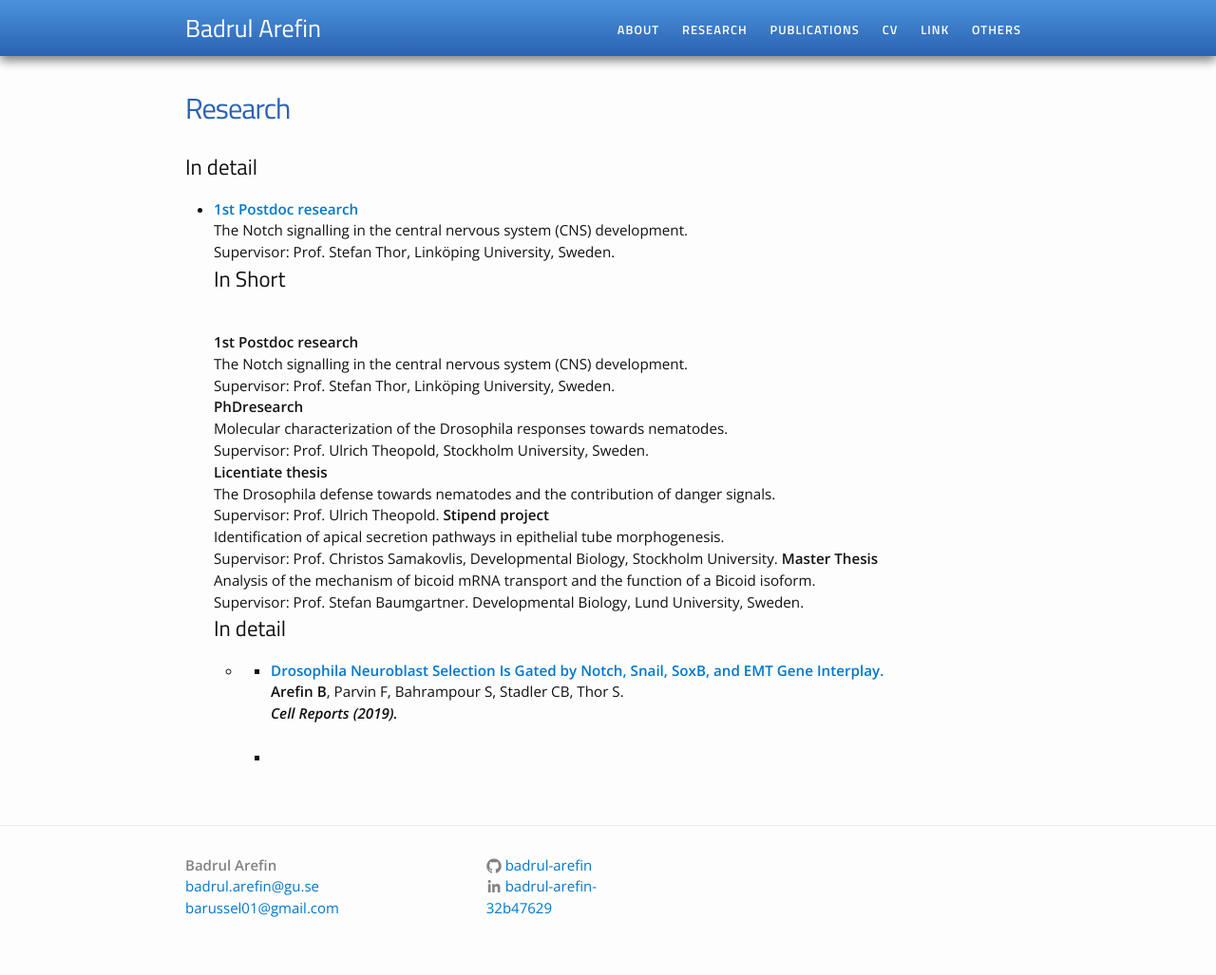
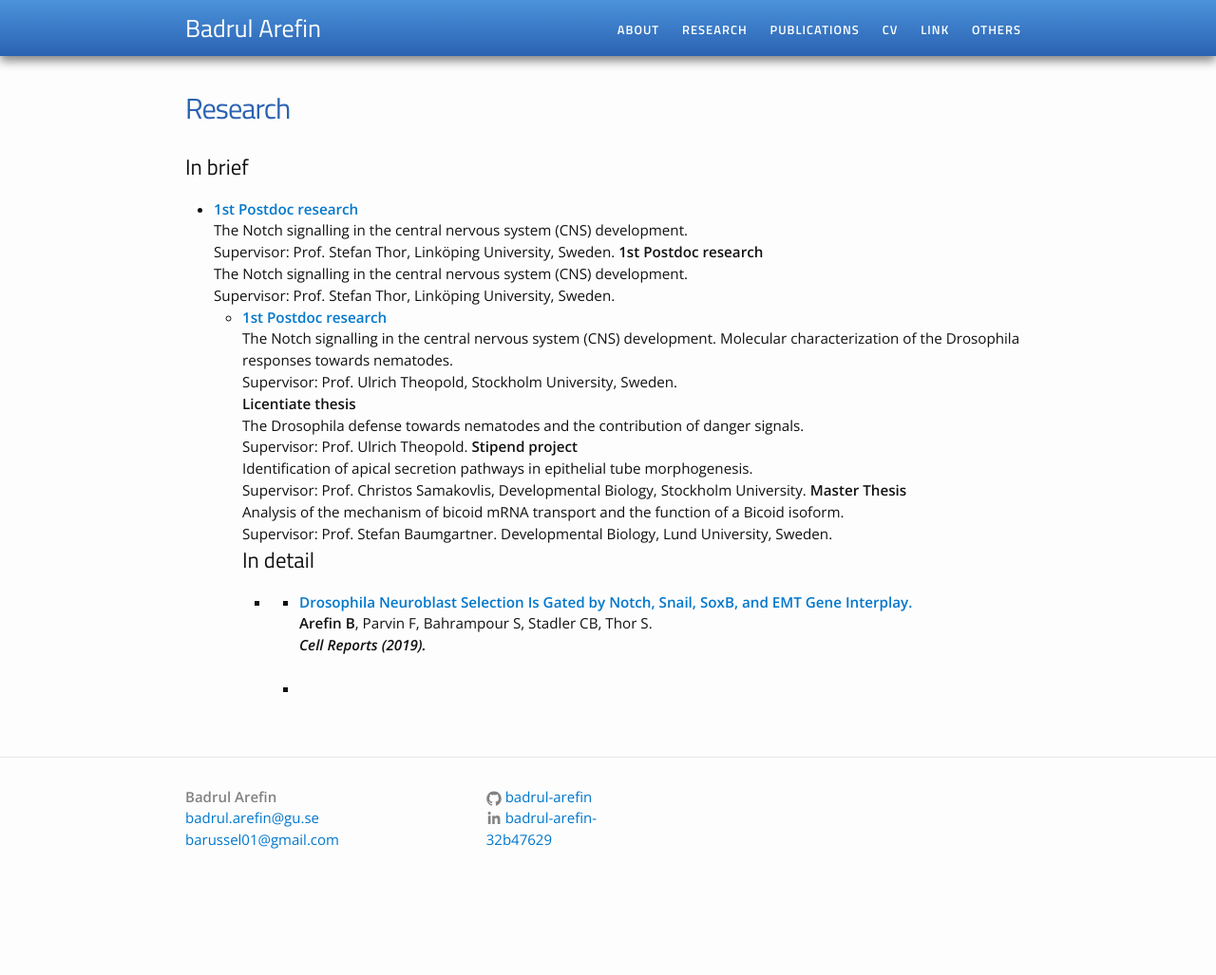
Before and after one commit to Badrul-Arefin/badrul-arefin.github.io, a Jekyll site: the page built from research.md, in a window 1280 px wide. Shown: the whole page at 95% size. Built offline with Jekyll 4.4.1, drawn with Linux system fonts in a browser that asks for light colours; after the commit the page ends 955 px from its top, so only the background shows below that.

Commit message:
Update research.md

```diff
--- a/research.md
+++ b/research.md
@@ -3,23 +3,22 @@ layout: page
 permalink: /research/
 title: Research
 ---
-<h2>In detail</h2>
+<h2>In brief</h2>
 
 
 <ul>
 	<li>
-		<a href="1st Postdoc research">	<b>1st Postdoc research</b></a><br>The Notch signalling in the central nervous system (CNS) development.<br>
+		<a href="https://www.ncbi.nlm.nih.gov/pubmed/clipboard">	<b>1st Postdoc research</b></a><br>The Notch signalling in the central nervous system (CNS) development.<br>
 		Supervisor: Prof. Stefan Thor, Linköping University, Sweden.
 
-
-
-<h2>In Short</h2><br>
 
 <b>1st Postdoc research</b><br>
 The Notch signalling in the central nervous system (CNS) development.
 <br>Supervisor: Prof. Stefan Thor, Linköping University, Sweden.<br>
 
-<b>PhDresearch</b><br>
+<ul>
+	<li>
+		<a href="PhD research">	<b>1st Postdoc research</b></a><br>The Notch signalling in the central nervous system (CNS) development.
 Molecular characterization of the Drosophila responses towards nematodes.
 <br>Supervisor: Prof. Ulrich Theopold, Stockholm University, Sweden.<br>
 
```
